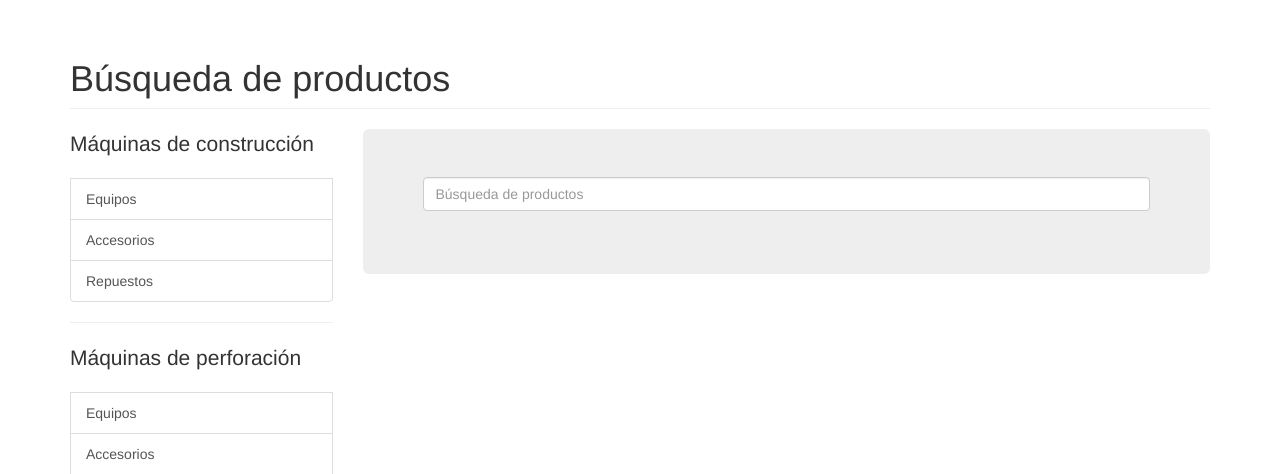
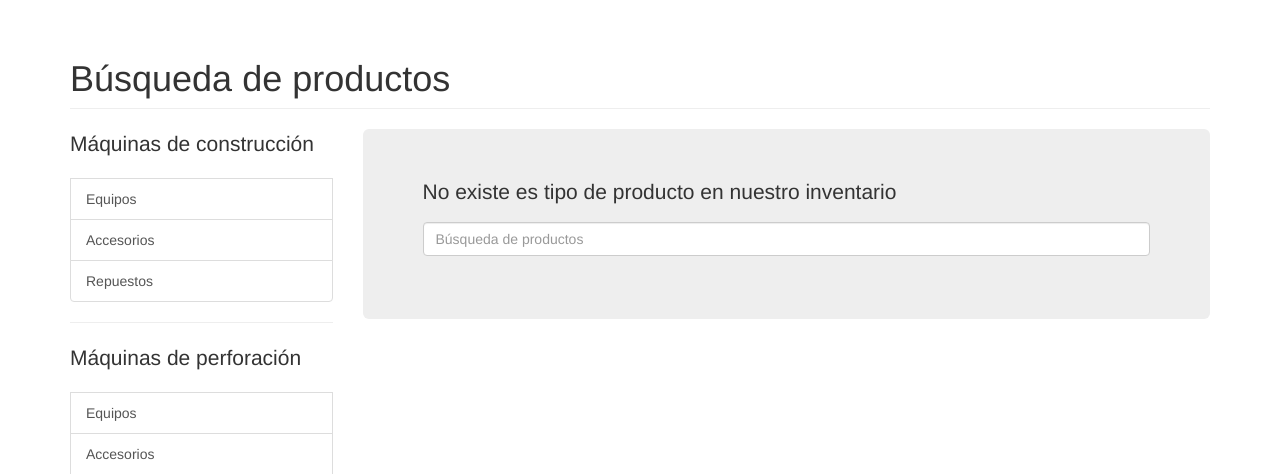
Before and after one commit to AlejandroFernandezUCAB/Equipos-y-Maquinas-Industriales, a PHP site: page /tienda/busquedaProductos.php in a window 1280 px wide. Shown: the part 51-525 px from the top of the page. Run offline with PHP 8.4, Linux system fonts and the light colour scheme.

Commit message:
Se realizaron cambios en cuanto al procedimiento en la busqueda de productos tanto en lógico como en interfaz, esto para adaptarse a la nueva solicitud del cliente

```diff
--- a/tienda/busquedaProductos.php
+++ b/tienda/busquedaProductos.php
@@ -139,32 +139,32 @@
             <div class="col-md-3">
                 <div class="list-group">
                   <p class="lead">Máquinas de construcción</p>
-                    <a href="busquedaProductos.php?clasificacion=construccion&tipo=equipos" class="list-group-item">Equipos</a>
-                    <a href="busquedaProductos.php?clasificacion=construccion&tipo=accesorios" class="list-group-item">Accesorios</a>
-                    <a href="busquedaProductos.php?clasificacion=construccion&tipo=repuestos" class="list-group-item">Repuestos</a>
+                    <a href="busquedaProductos.php?clasificacion=Construccion&tipo=Equipos" class="list-group-item">Equipos</a>
+                    <a href="busquedaProductos.php?clasificacion=Construccion&tipo=Accesorios" class="list-group-item">Accesorios</a>
+                    <a href="busquedaProductos.php?clasificacion=Construccion&tipo=Respuestos" class="list-group-item">Repuestos</a>
                 </div>
 
                 <hr>
 
                 <div class="list-group">
                     <p class="lead">Máquinas de perforación</p>
-                    <a href="busquedaProductos.php?clasificacion=perforacion&tipo=equipos" class="list-group-item">Equipos</a>
-                    <a href="busquedaProductos.php?clasificacion=perforacion&tipo=accesorios" class="list-group-item">Accesorios</a>
-                    <a href="busquedaProductos.php?clasificacion=perforacion&tipo=repuestos" class="list-group-item">Repuestos</a>
+                    <a href="busquedaProductos.php?clasificacion=Perforacion&tipo=Equipos" class="list-group-item">Equipos</a>
+                    <a href="busquedaProductos.php?clasificacion=Perforacion&tipo=Accesorios" class="list-group-item">Accesorios</a>
+                    <a href="busquedaProductos.php?clasificacion=Perforacion&tipo=Respuestos" class="list-group-item">Repuestos</a>
                 </div>
                 <hr>
                 <div class="list-group">
                     <p class="lead">Máquinas herramientas</p>
-                    <a href="busquedaProductos.php?clasificacion=herramientas&tipo=equipos" class="list-group-item">Equipos</a>
-                    <a href="busquedaProductos.php?clasificacion=herramientas&tipo=accesorios" class="list-group-item">Accesorios</a>
-                    <a href="busquedaProductos.php?clasificacion=herramientas&tipo=repuestos" class="list-group-item">Repuestos</a>
+                    <a href="busquedaProductos.php?clasificacion=Herramientas&tipo=Equipos" class="list-group-item">Equipos</a>
+                    <a href="busquedaProductos.php?clasificacion=Herramientas&tipo=Accesorios" class="list-group-item">Accesorios</a>
+                    <a href="busquedaProductos.php?clasificacion=Herramientas&tipo=Respuestos" class="list-group-item">Repuestos</a>
                 </div>
                 <hr>
                 <div class="list-group">
                     <p class="lead">Herramientas varias</p>
-                    <a href="busquedaProductos.php?clasificacion=varias&tipo=equipos" class="list-group-item">Equipos</a>
-                    <a href="busquedaProductos.php?clasificacion=varias&tipo=accesorios" class="list-group-item">Accesorios</a>
-                    <a href="busquedaProductos.php?clasificacion=varias&tipo=repuestos" class="list-group-item">Repuestos</a>
+                    <a href="busquedaProductos.php?clasificacion=Varias&tipo=Equipos" class="list-group-item">Equipos</a>
+                    <a href="busquedaProductos.php?clasificacion=Varias&tipo=Accesorios" class="list-group-item">Accesorios</a>
+                    <a href="busquedaProductos.php?clasificacion=Varias&tipo=Respuestos" class="list-group-item">Repuestos</a>
                 </div>
             </div>
 
--- a/tienda/procedimientosPhp/busquedaProductos.php
+++ b/tienda/procedimientosPhp/busquedaProductos.php
@@ -1,12 +1,71 @@
 <?php
 	include 'conexion.php';
 //Funciones
-	function tipo($tipo,$mysqli){
+    function busquedaProductosPorTipoYClasificacion($tipo ,$clasificacion ,$mysqli ){
         include 'conexion.php';
-        $query="SELECT M_Id, M_Nombre,M_Descripcion,FM_NombreArchivo FROM foto_maquinaria,maquinaria  where M_Id=FM_Maquinaria and M_tipo LIKE '".$tipo."'";
+        $query = "SELECT M_Id,M_Nombre,M_Descripcion,FM_NombreArchivo FROM foto_maquinaria,maquinaria WHERE M_Id=FM_Maquinaria AND M_Tipo LIKE '".$tipo."' AND M_Clasificacion LIKE '".$clasificacion."' ";
+        $result = $mysqli->query($query);
         $nombre="";
-        $contador=0;
+        if ($result = $mysqli->query($query)) {
+
+            /* determinar el número de filas del resultado */
+            $row_cnt = $result->num_rows;
+        }
+
+        if($row_cnt >= 1){
+            while($f = $result->fetch_array(MYSQLI_ASSOC)){
+                $descripcion = utf8_encode($f['M_Descripcion']);
+                if($nombre != utf8_encode($f['M_Nombre'])){
+                    $nombre = utf8_encode($f['M_Nombre']);
+                    $contador = 0;
+                }else{
+                    $contador = 1;
+                }
+                if(strlen($descripcion)>=134 AND $contador==0){
+        ?>
+            <div class="col-sm-4 col-lg-4 col-md-4">
+                <div class="thumbnail">
+                    <img src="../imagenes/<?php echo utf8_encode($f['FM_NombreArchivo'])?>" alt="" style="height: 150px; width: 320px;">
+                        <div class="caption">
+                            <h4><a href="productos/detalleProducto.php?id=<?php echo $f['M_Id']?>"><?php echo utf8_encode($f['M_Nombre'])?></a></h4>
+                            <p><?php echo substr($descripcion,0,134)?></p>
+                        </div>
+                </div>
+            </div>
+        <?php
+                }elseif ($contador==0){
+        ?>
+                <div class="col-sm-4 col-lg-4 col-md-4">
+                    <div class="thumbnail">
+                        <img src="../imagenes/<?php echo utf8_encode($f['FM_NombreArchivo'])?>" alt="" style="height: 150px; width: 320px;">
+                            <div class="caption">
+                                <h4><a href="productos/detalleProducto.php?id=<?php echo $f['M_Id']?>"><?php echo utf8_encode($f['M_Nombre'])?></a></h4>
+                                <p><?php echo $descripcion?></p>
+                            </div>
+                    </div>
+                </div>
+        <?php
+                }
+            }
+        }else{
+            sinNada();
+        }
+        $mysqli->close();
+    }
+
+    //Fin funcion busquedaProductoPorTipoYClasificacion
+	function producto ($producto,$mysqli){
+		include 'conexion.php';
+		$producto=strtolower($producto);
+        $query="SELECT M_Id, M_Nombre,M_Descripcion,FM_NombreArchivo FROM foto_maquinaria,maquinaria  where M_Id=FM_Maquinaria and LOWER(M_Nombre) LIKE '%".$producto."%'";
+        $nombre="";
+        $contador=1;
         $result = $mysqli->query($query);
+        if ($result = $mysqli->query($query)) {
+                /* determinar el número de filas del resultado */
+            $row_cnt = $result->num_rows;
+        }
+        if($row_cnt >=1){
             while($f = $result->fetch_array(MYSQLI_ASSOC)){
                 $descripcion=utf8_encode($f['M_Descripcion']);
                 if($nombre!=utf8_encode($f['M_Nombre'])){
@@ -41,92 +100,8 @@
         <?php
                 }
             }
-        $mysqli->close();
-	}
-
-	function clasificacion($clasificacion,$mysqli){
-		include 'conexion.php';
-        $query="SELECT M_Id, M_Nombre,M_Descripcion,FM_NombreArchivo FROM foto_maquinaria,maquinaria  where M_Id=FM_Maquinaria and M_Clasificacion LIKE '".$clasificacion."'";
-        $nombre="";
-        $contador=0;
-        $result = $mysqli->query($query);
-        while($f = $result->fetch_array(MYSQLI_ASSOC)){
-            $descripcion=utf8_encode($f['M_Descripcion']);
-            if($nombre!=utf8_encode($f['M_Nombre'])){
-                $nombre=utf8_encode($f['M_Nombre']);
-                $contador=0;
         }else{
-                $contador=1;
-            }
-            if(strlen($descripcion)>=134 AND $contador==0){
-    ?>
-        <div class="col-sm-4 col-lg-4 col-md-4">
-            <div class="thumbnail">
-                <img src="../imagenes/<?php echo utf8_encode($f['FM_NombreArchivo'])?>" alt="" style="height: 150px; width: 320px;">
-                    <div class="caption">
-                        <h4><a href="productos/detalleProducto.php?id=<?php echo $f['M_Id']?>"><?php echo utf8_encode($f['M_Nombre'])?></a></h4>
-                        <p><?php echo substr($descripcion,0,134)?></p>
-                    </div>
-            </div>
-        </div>
-    <?php
-            }elseif ($contador==0){
-    ?>
-            <div class="col-sm-4 col-lg-4 col-md-4">
-                <div class="thumbnail">
-                    <img src="../imagenes/<?php echo utf8_encode($f['FM_NombreArchivo'])?>" alt="" style="height: 150px; width: 320px;">
-                        <div class="caption">
-                            <h4><a href="productos/detalleProducto.php?id=<?php echo $f['M_Id']?>"><?php echo utf8_encode($f['M_Nombre'])?></a></h4>
-                            <p><?php echo $descripcion?></p>
-                        </div>
-                </div>
-            </div>
-    <?php
-            }
-        }
-        $mysqli->close();
-	}
-
-	function producto ($producto,$mysqli){
-		include 'conexion.php';
-		$producto=strtolower($producto);
-        $query="SELECT M_Id, M_Nombre,M_Descripcion,FM_NombreArchivo FROM foto_maquinaria,maquinaria  where M_Id=FM_Maquinaria and LOWER(M_Nombre) LIKE '%".$producto."%'";
-        $nombre="";
-        $contador=1;
-        $result = $mysqli->query($query);
-        while($f = $result->fetch_array(MYSQLI_ASSOC)){
-            $descripcion=utf8_encode($f['M_Descripcion']);
-            if($nombre!=utf8_encode($f['M_Nombre'])){
-                $nombre=utf8_encode($f['M_Nombre']);
-                $contador=0;
-            }else{
-                $contador=1;
-            }
-            if(strlen($descripcion)>=134 AND $contador==0){
-    ?>
-        <div class="col-sm-4 col-lg-4 col-md-4">
-            <div class="thumbnail">
-                <img src="../imagenes/<?php echo utf8_encode($f['FM_NombreArchivo'])?>" alt="" style="height: 150px; width: 320px;">
-                    <div class="caption">
-                        <h4><a href="productos/detalleProducto.php?id=<?php echo $f['M_Id']?>"><?php echo utf8_encode($f['M_Nombre'])?></a></h4>
-                        <p><?php echo substr($descripcion,0,134)?></p>
-                    </div>
-            </div>
-        </div>
-    <?php
-            }elseif ($contador==0){
-    ?>
-            <div class="col-sm-4 col-lg-4 col-md-4">
-                <div class="thumbnail">
-                    <img src="../imagenes/<?php echo utf8_encode($f['FM_NombreArchivo'])?>" alt="" style="height: 150px; width: 320px;">
-                        <div class="caption">
-                            <h4><a href="productos/detalleProducto.php?id=<?php echo $f['M_Id']?>"><?php echo utf8_encode($f['M_Nombre'])?></a></h4>
-                            <p><?php echo $descripcion?></p>
-                        </div>
-                </div>
-            </div>
-    <?php
-            }
+            sinNada();
         }
         $mysqli->close();
 	}
@@ -134,6 +109,7 @@
 	function sinNada(){
 	?>
 		<div class="jumbotron">
+            <p>No existe es tipo de producto en nuestro inventario</p>
 		    <form role="search"  action="procedimientosPhp/buscador.php" method="POST">
                 <div class="form-group">
                    <input type="text" placeholder="Búsqueda de productos" name="buscador" class="form-control">
@@ -145,10 +121,8 @@
 	}
 
 //Fin de funciones
-	if(isset($tipo)){
-		tipo($tipo,$mysqli);
-	}elseif (isset($clasificacion)) {
-		clasificacion($clasificacion,$mysqli);
+	if(isset($tipo) && isset($clasificacion)){
+        busquedaProductosPorTipoYClasificacion($tipo,$clasificacion,$mysqli);
 	}elseif (isset($producto)) {
 		producto($producto,$mysqli);
 	}else{
```
Lines whose indentation alone changed are shown as unchanged.
